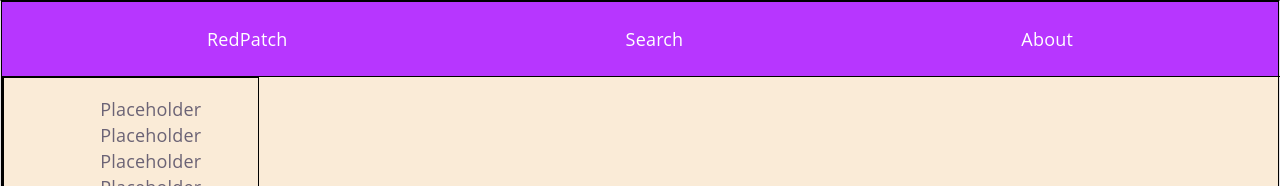
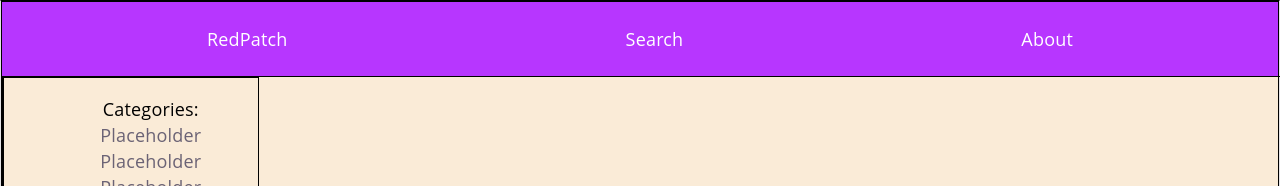
Before and after one commit to Tollpatsch283/RedPatch, a React (Vite) app: page / in a window 1280 px wide. Shown: the top 186 px of the page. Built offline with nearby package versions, Linux system fonts and the light colour scheme.

Commit message:
style subreddit list

```diff
--- a/src/App.css
+++ b/src/App.css
@@ -68,10 +68,14 @@ h2 {
   width: 100vw;
 }
 
-.subreddit-list {
+.subreddit-list-box {
   width: 20%;
 }
 
-.subreddit-list ul li {
+.subreddit-list-box ul li {
   list-style: none;
 }
+.subreddit-title {
+  font: bold;
+  color: black;
+}
--- a/src/components/SubList.jsx
+++ b/src/components/SubList.jsx
@@ -2,9 +2,9 @@ import React from 'react'
 
 const SubList = () => {
  return (
-    <div className='subreddit-list'>
+    <div className='subreddit-list-box'>
       <ul>
-        <li>Placeholder</li>
+        <li className='subreddit-title'>Categories:</li>
         <li>Placeholder</li>
         <li>Placeholder</li>
         <li>Placeholder</li>
```
